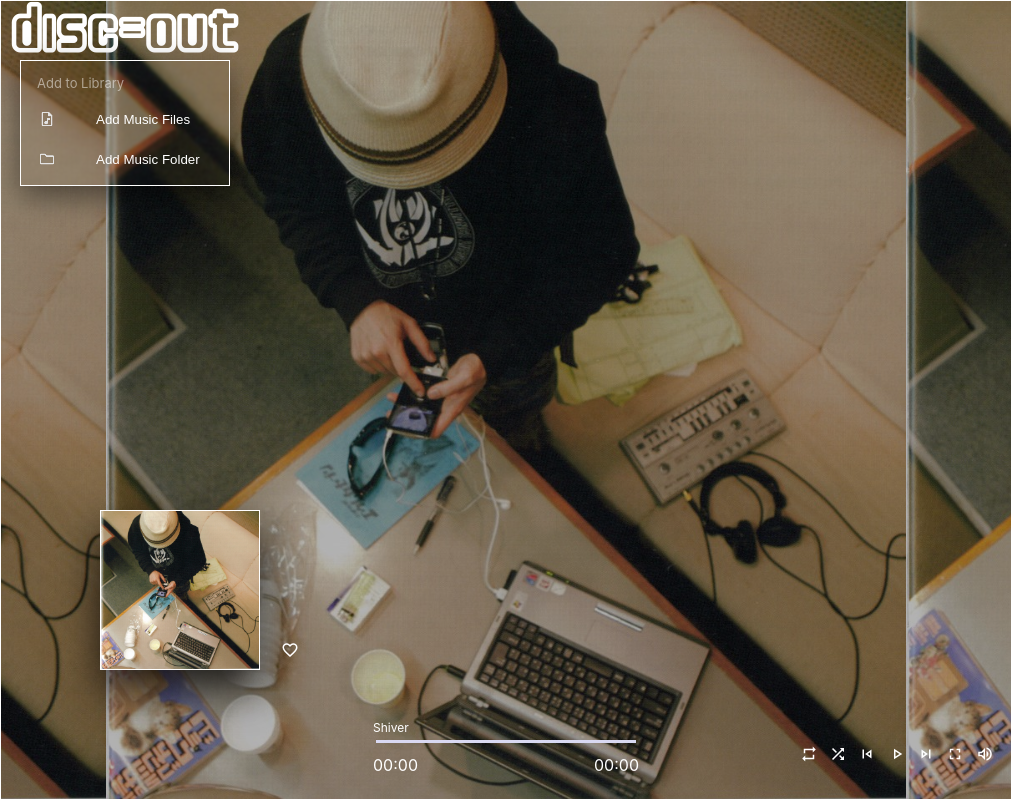
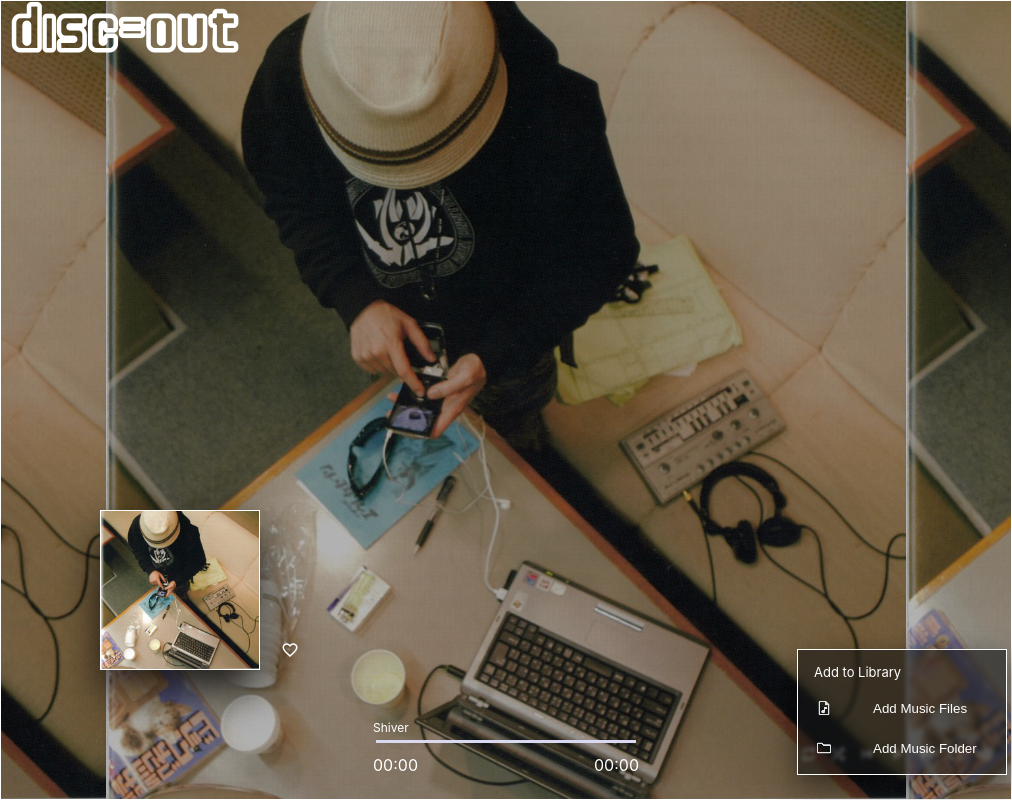
Before and after one commit to leandrocitygear/Music-Player, an Electron app: page src/index.html in a window 1012 px wide. Both pictures are taken after a click on the element 1000 px from the left and 788 px from the top of the page. Drawn offline with Linux system fonts and the light colour scheme.

Commit message:
ajusting add music popup

```diff
--- a/src/index.css
+++ b/src/index.css
@@ -842,12 +842,12 @@ bottom: 25px;
 #addMenu {
   position: absolute;
 
-  top: 60px;
-  left: 20px;
+  bottom: 25px;
+  right: 5px;
 
   width: 210px;
 
-  /* background: rgba(20, 20, 20, 0.95); */
+  background: rgba(20, 20, 20, 0.6);
 
   border: solid 1px white;
 
@@ -859,7 +859,7 @@ bottom: 25px;
 
   box-shadow: 0 10px 30px rgba(0, 0, 0, 0.5);
 
-  backdrop-filter: blur(1px);
+  backdrop-filter: blur(2px);
 }
 
 .addMenuTitle {
@@ -867,7 +867,7 @@ bottom: 25px;
 
   font-size: 13px;
 
-  color: rgba(255, 255, 255, 0.5);
+  color: white;
 }
 
 #addMenu button {
```
